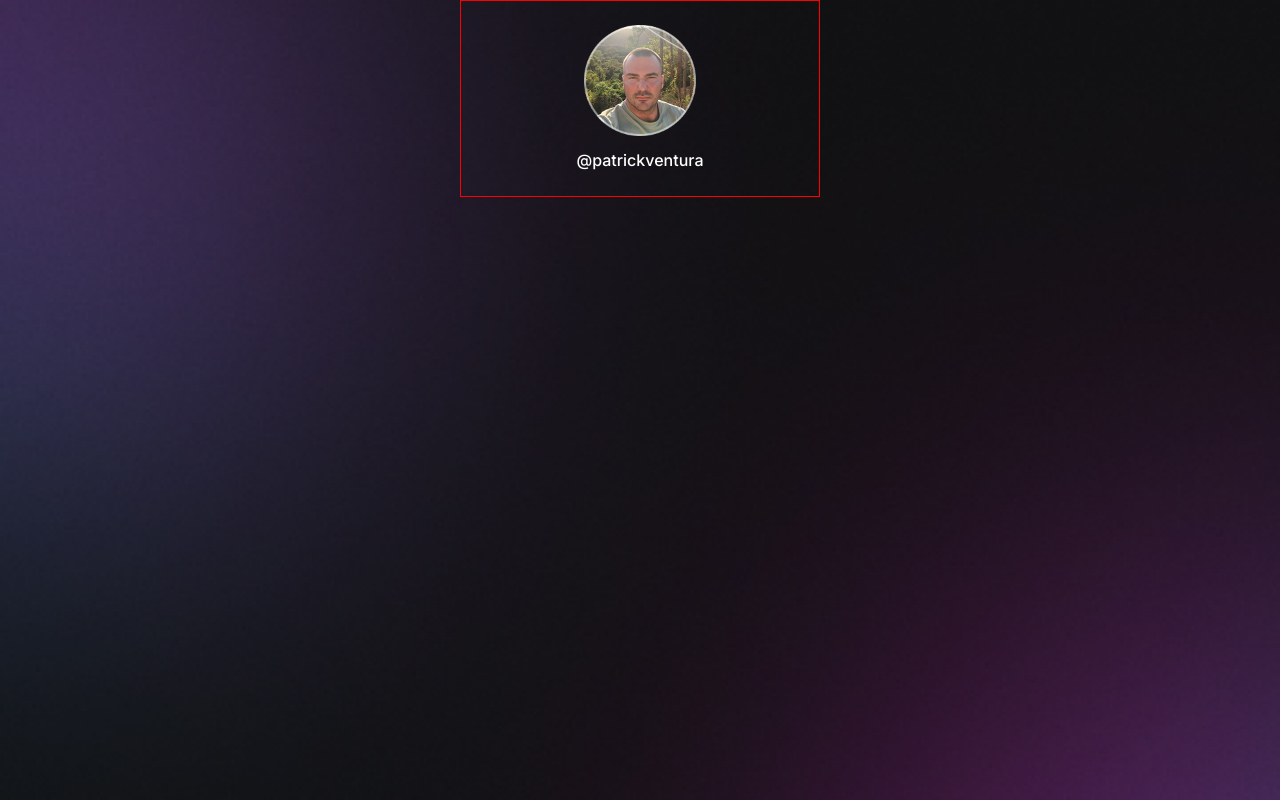
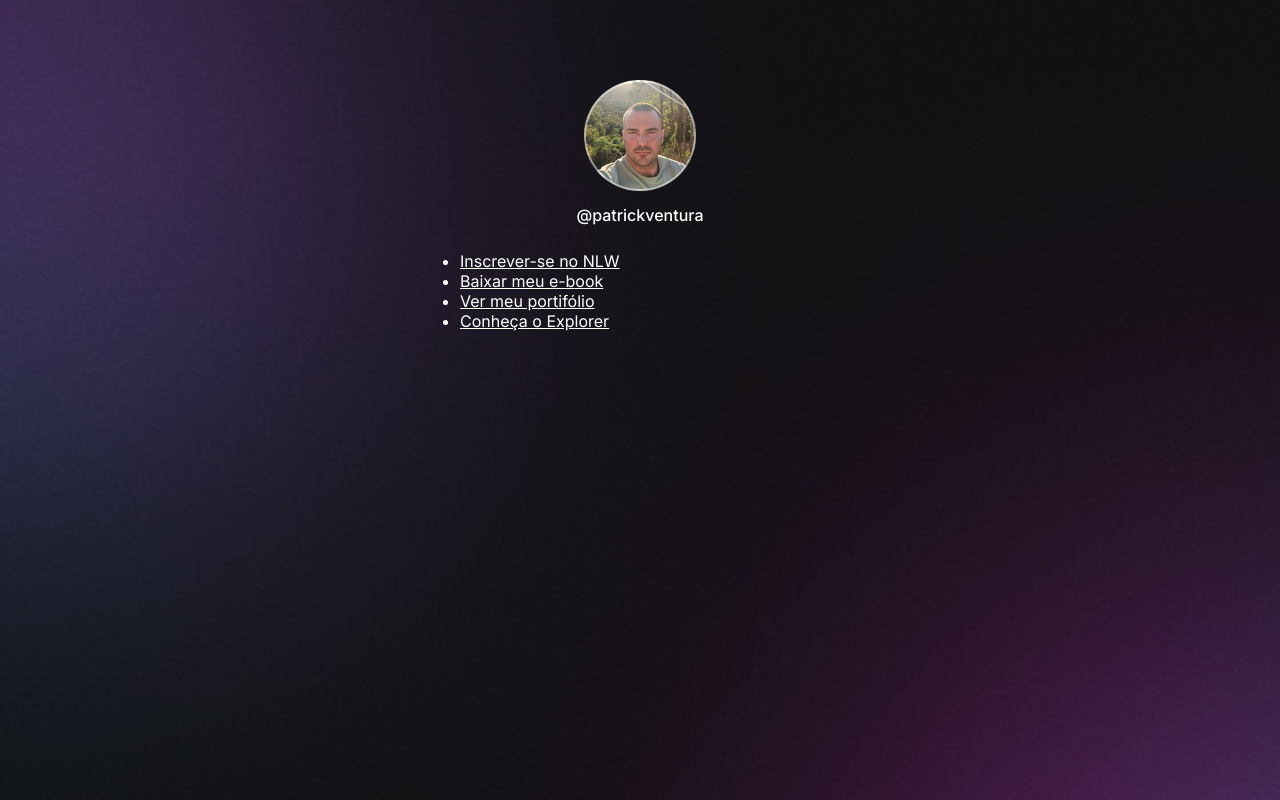
Before and after one commit to patrick2026/Layout-Desktop, a plain HTML site: page index.html in a window 1280 px wide. Drawn offline with Linux system fonts and the light colour scheme.

Commit message:
Colocando os botões e os sites no html

```diff
--- a/index.html
+++ b/index.html
@@ -14,6 +14,7 @@
     />
   </head>
   <body>
+    <!----- Foto de perfil e texto em baixo dela ------->
     <div id="container">
       <div id="profile">
         <img
@@ -22,6 +23,36 @@
         />
         <p>@patrickventura</p>
       </div>
+      <!------------- criando o botão -------------------->
+      <ul>
+        <li>
+          <a
+            href="https://app.rocketseat.com.br/search?query=nlw&page=1"
+            target="_blank"
+            >Inscrever-se no NLW</a
+          >
+        </li>
+
+        <li>
+          <a
+            href="https://app.rocketseat.com.br/catalog?technology=javascript&page=1&sort_by=relevance"
+            target="_blank"
+            >Baixar meu e-book</a
+          >
+        </li>
+
+        <li>
+          <a href="https://app.rocketseat.com.br/catalog" target="_blank"
+            >Ver meu portifólio</a
+          >
+        </li>
+
+        <li>
+          <a href="https://rocketseat.com.br/explorer" target="_blank"
+            >Conheça o Explorer</a
+          >
+        </li>
+      </ul>
     </div>
   </body>
 </html>
--- a/style.css
+++ b/style.css
@@ -15,8 +15,7 @@ body * {
 
 #container {
   width: 360px;
-  border: 1px solid red;
-  margin: auto;
+  margin: 56px auto 0px;
 }
 
 #profile {
```
